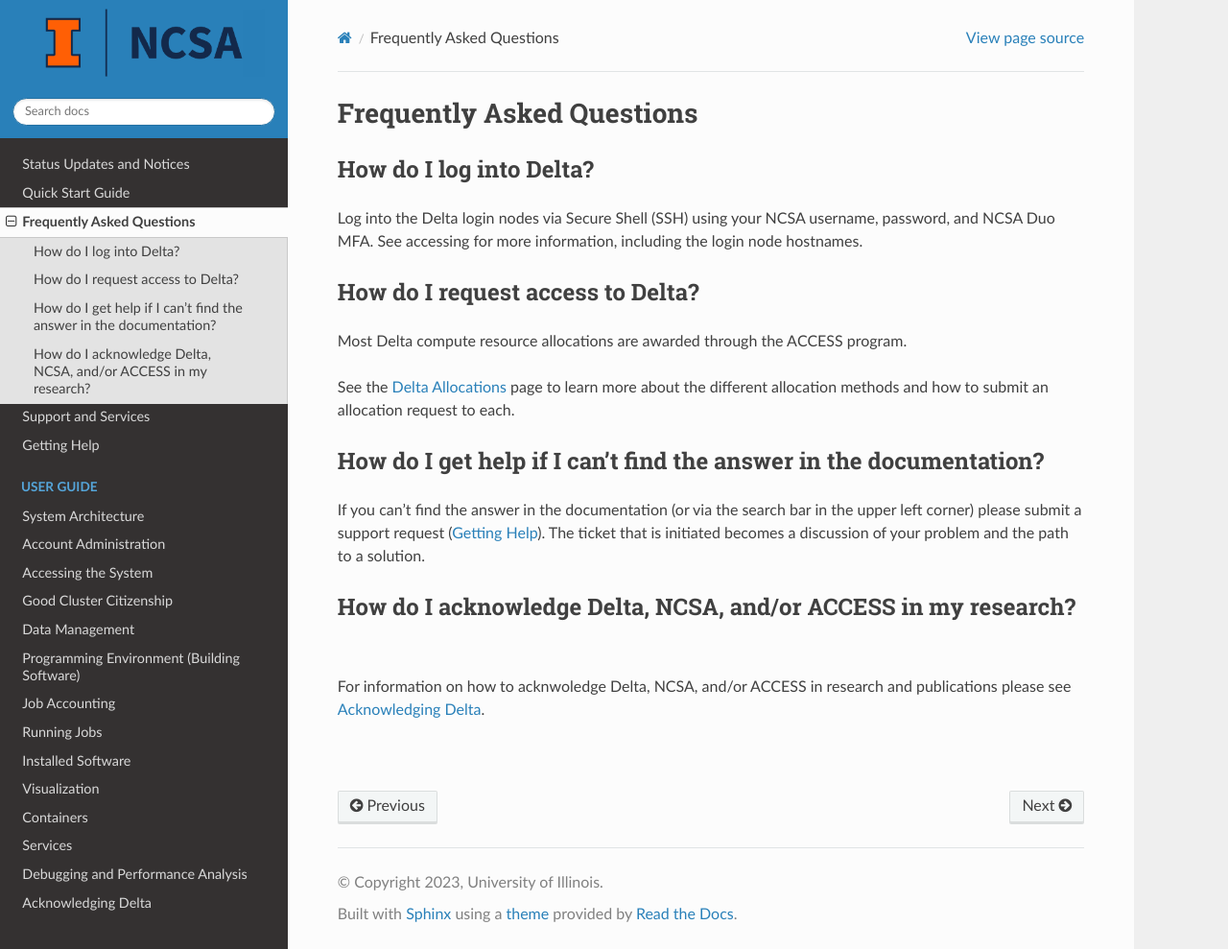
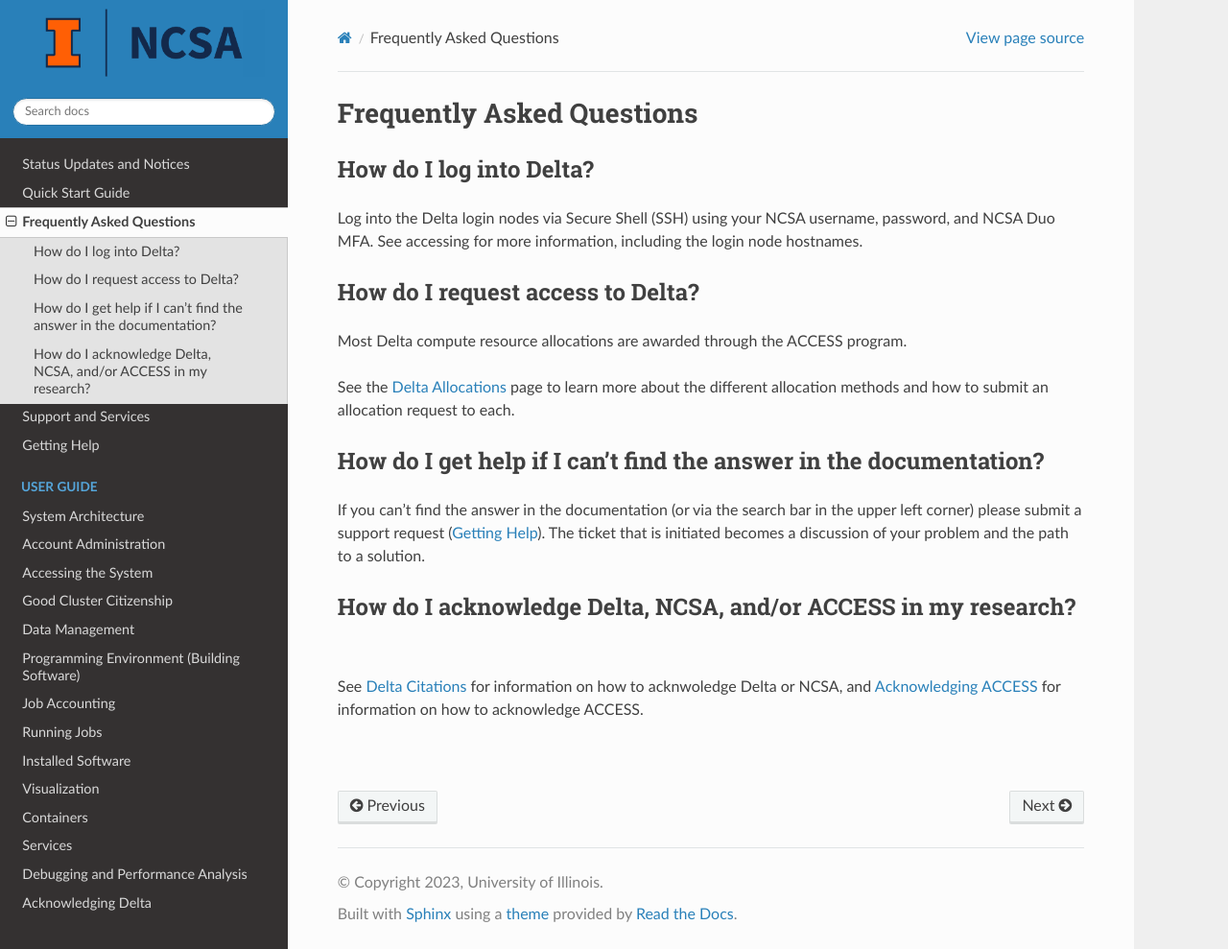
Before and after one commit to ncsa/Delta_doc, a Sphinx documentation site: the page built from docs/source/faq.rst, in a window 1280 px wide and 989 px high. Shown: the whole window at 96% size. Built offline with Sphinx 7.4.7 and the Read the Docs theme 2.0.0, drawn with Linux system fonts in a browser that asks for light colours.

Commit message:
Update faq.rst updated acknowledge answer
updated acknowledge answer to point directly to other sites instead of the internal acknowledging page.

```diff
--- a/docs/source/faq.rst
+++ b/docs/source/faq.rst
@@ -23,6 +23,6 @@ If you can’t find the answer in the documentation (or via the search bar in th
 How do I acknowledge Delta, NCSA, and/or ACCESS in my research?
 ------------------------------------------------------------------
 
-For information on how to acknwoledge Delta, NCSA, and/or ACCESS in research and publications please see :ref:`acknowledge`.
+See `Delta Citations <https://delta.ncsa.illinois.edu/delta-citations/>`_ for information on how to acknwoledge Delta or NCSA, and `Acknowledging ACCESS <https://access-ci.org/about/acknowledging-access/>`_ for information on how to acknowledge ACCESS.
 
 |
```
